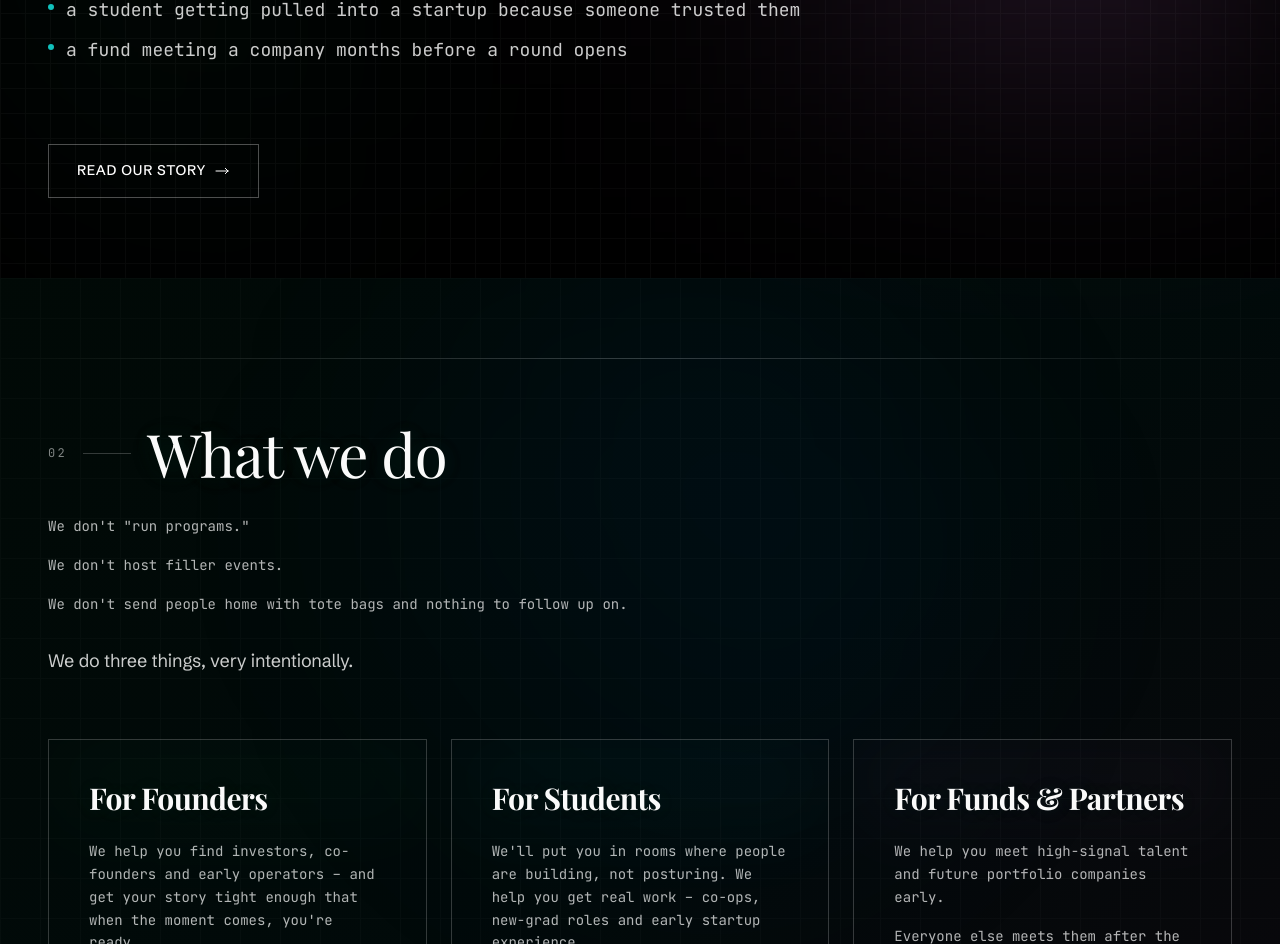
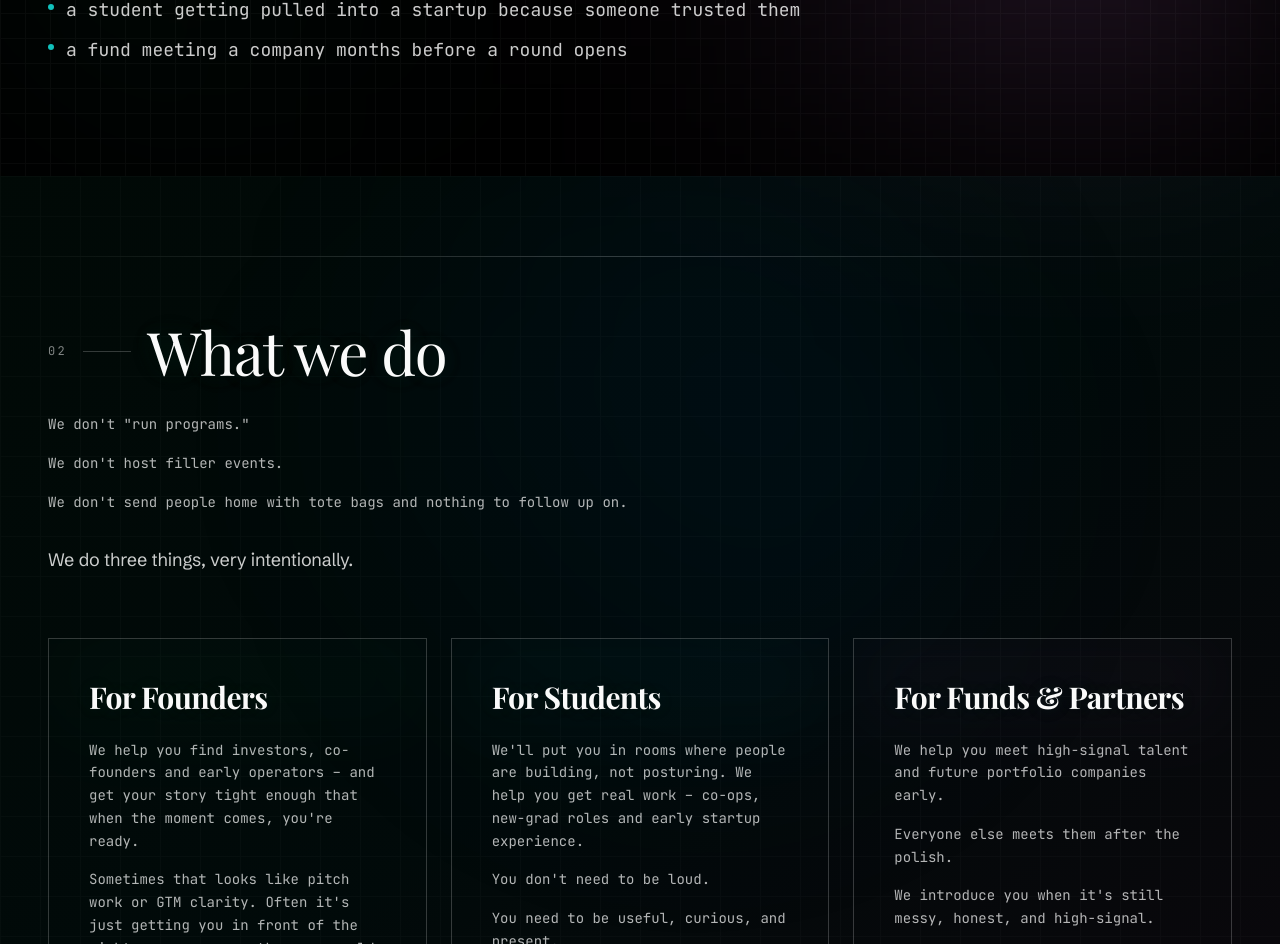
Before and after one commit to Waterloo-Venture-Group/wvgwebsite, a Next.js app: page / in a window 1280 px wide. Shown: the part 1729-2673 px from the top of the page. Built offline with nearby package versions, Linux system fonts and the light colour scheme.

Commit message:
read our story button removed

```diff
--- a/src/components/Story.tsx
+++ b/src/components/Story.tsx
@@ -122,16 +122,6 @@ export default function Story() {
               </ul>
             </div>
           </div>
-
-          {/* CTA */}
-          <div className="mt-12">
-            <a href="#" className="btn-secondary">
-              <span>Read our story</span>
-              <svg className="w-4 h-4" fill="none" viewBox="0 0 24 24" stroke="currentColor">
-                <path strokeLinecap="round" strokeLinejoin="round" strokeWidth={1.5} d="M17 8l4 4m0 0l-4 4m4-4H3" />
-              </svg>
-            </a>
-          </div>
         </div>
       </div>
     </section>
```
